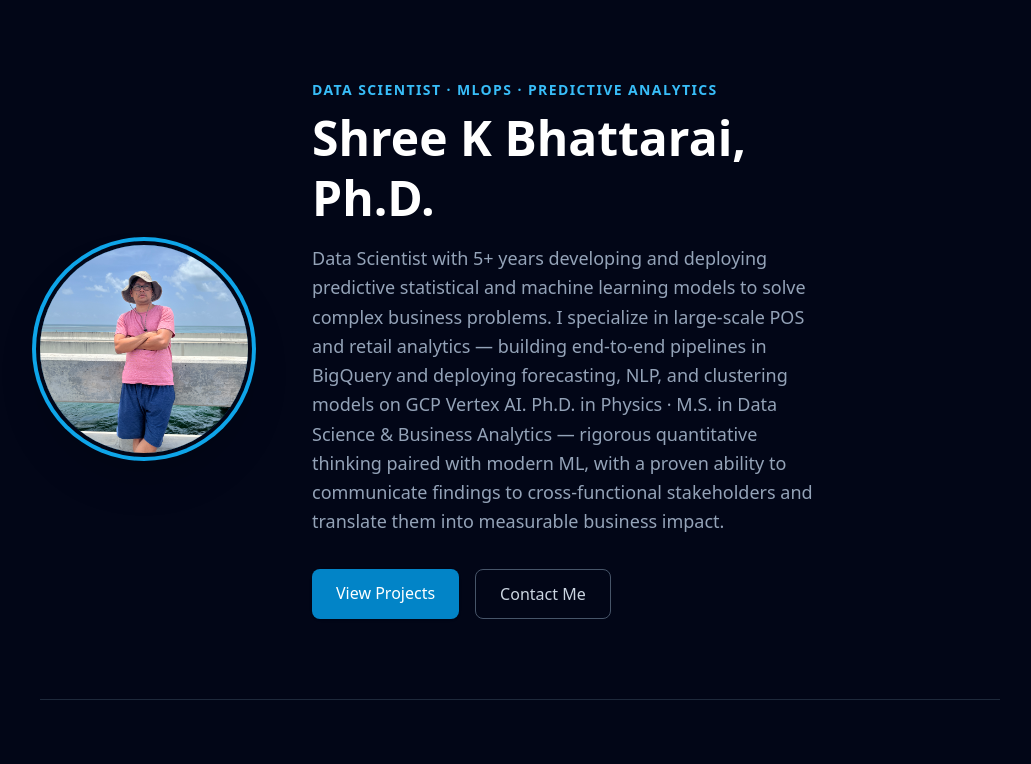
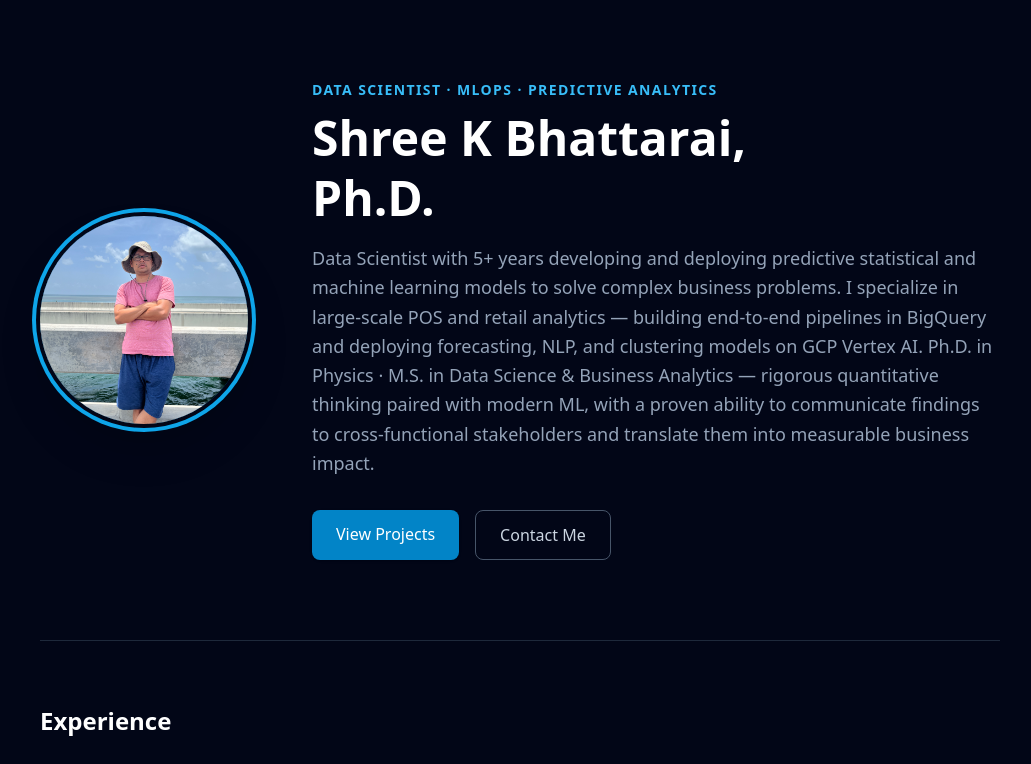
Before and after one commit to plasmicshree/PersonalWebsite, a FastAPI app: page / in a window 1280 px wide. Shown: the part 61-825 px from the top of the page, without its empty margins (120-1151 px from the left). Run offline with FastAPI, Linux system fonts and the light colour scheme; some libraries are stand-ins or nearby versions.

Commit message:
change text width

```diff
--- a/templates/index.html
+++ b/templates/index.html
@@ -26,7 +26,7 @@
         <h1 class="text-5xl font-bold text-white mb-4 leading-tight">
             Shree K Bhattarai,<br>Ph.D.
         </h1>
-        <p class="text-slate-400 text-lg leading-relaxed mb-8 max-w-lg">
+        <p class="text-slate-400 text-lg leading-relaxed mb-8">
             Data Scientist with 5+ years developing and deploying predictive
             statistical and machine learning models to solve complex business problems.
             I specialize in large-scale POS and retail analytics — building end-to-end
```
